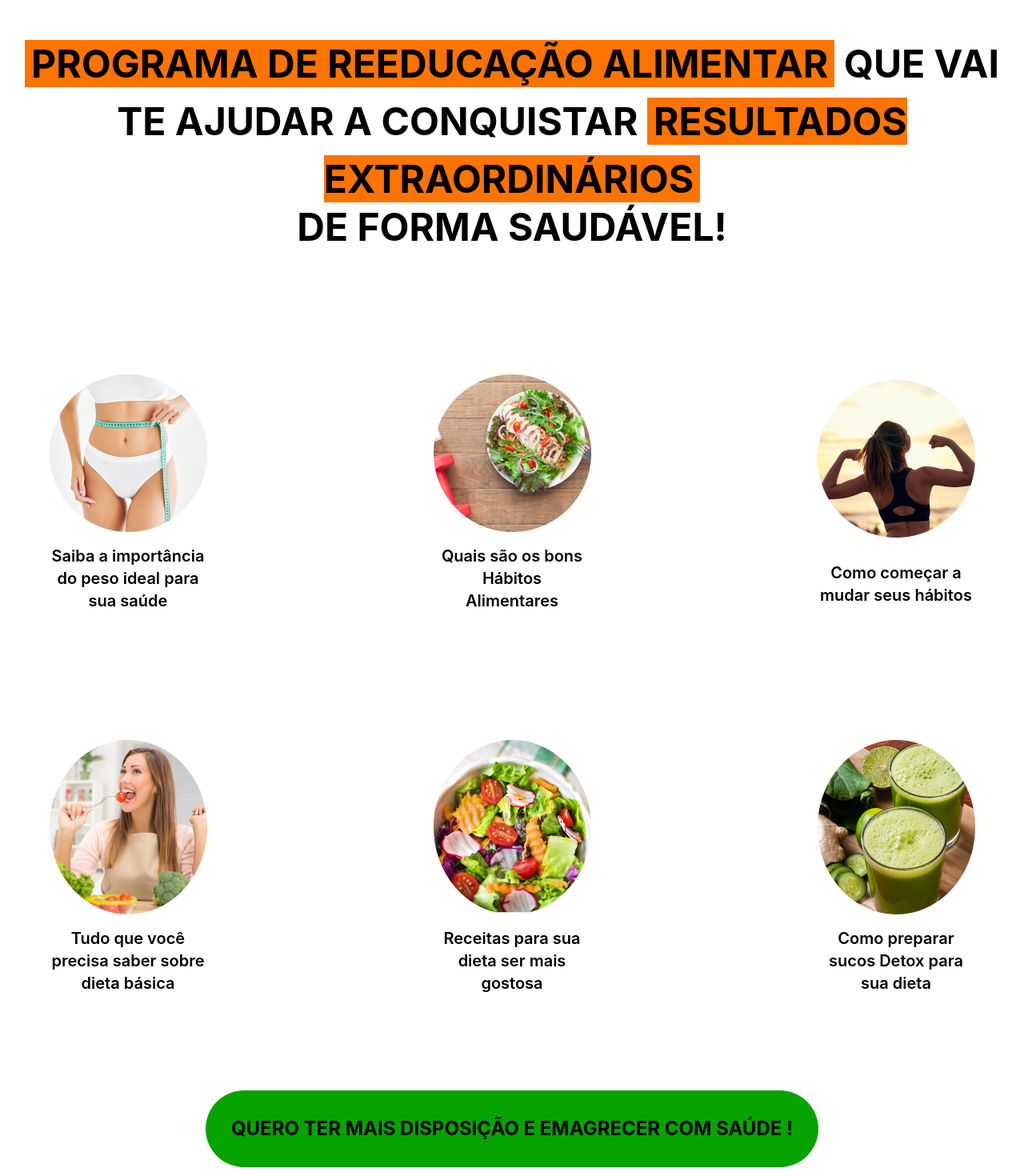
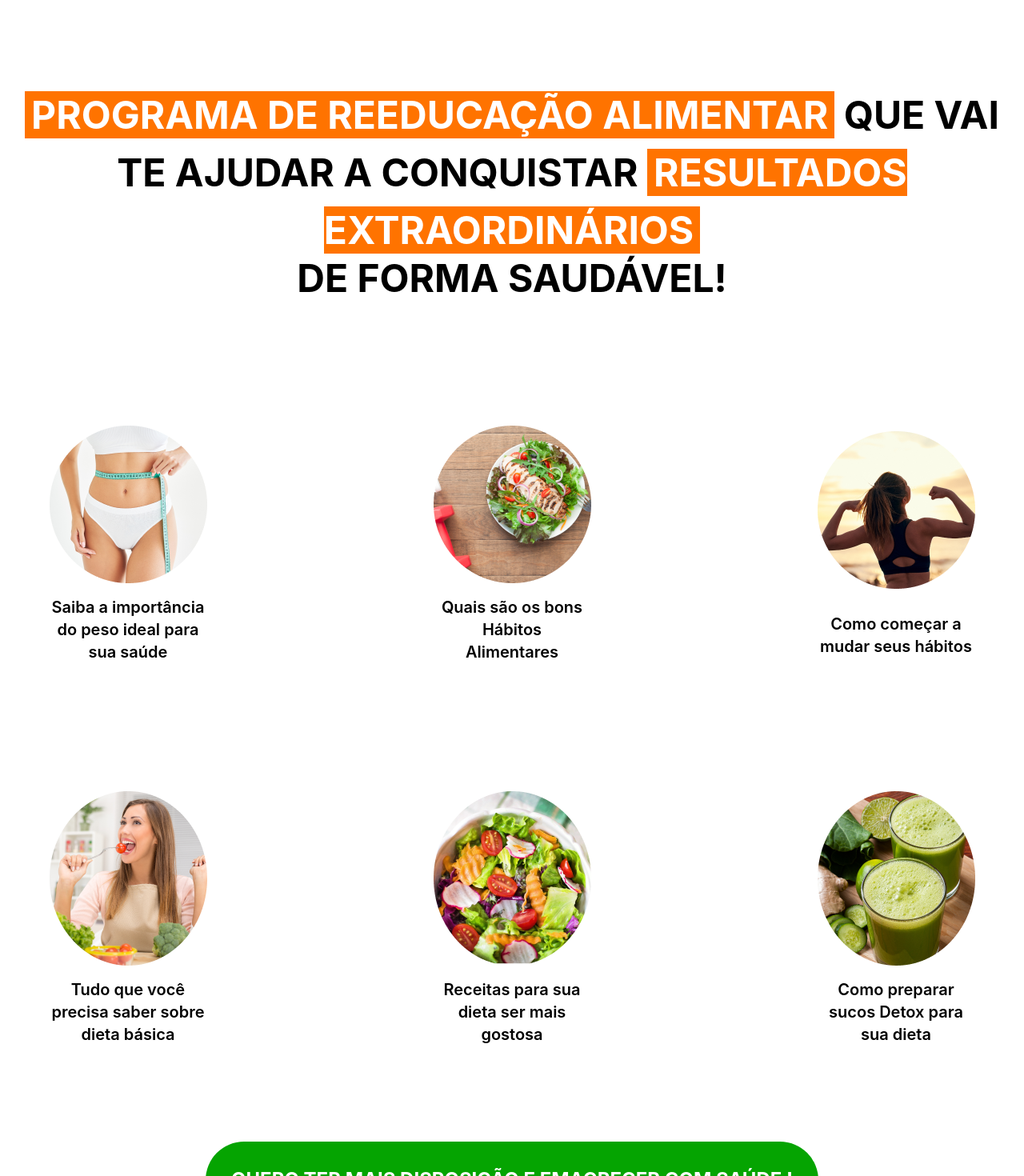
Before and after one commit to MarkOliv/ebook-guia-1.0, a Next.js app: page /components/Parte02 in a window 1280 px wide. Shown: the part 20-1490 px from the top of the page at 80% size. Built offline with nearby package versions, Linux system fonts and the light colour scheme.

Commit message:
change bg color

```diff
--- a/pages/components/Parte02.tsx
+++ b/pages/components/Parte02.tsx
@@ -43,14 +43,14 @@ const Parte02 = () => {
   ]);
 
   return (
-    <div className="container mx-auto">
-      <div className="flex flex-wrap justify-center my-16">
-        <h1 className="text-center text-3xl md:text-5xl  font-bold w-[1500px] px-1 md:px-0">
-          <span className="bg-[#FF7300] px-2 leading-normal ">
+    <div className="container mx-auto bg-white">
+      <div className="flex flex-wrap justify-center my-16 text-black">
+        <h1 className="text-center text-3xl md:text-5xl  font-bold w-[1500px] px-1 md:px-0 mt-16">
+          <span className="bg-[#FF7300] px-2 leading-normal text-white ">
             PROGRAMA DE REEDUCAÇÃO ALIMENTAR
           </span>{" "}
           QUE VAI TE AJUDAR A CONQUISTAR{" "}
-          <span className="bg-[#FF7300] px-2 leading-normal ">
+          <span className="bg-[#FF7300] px-2 leading-normal text-white">
             RESULTADOS EXTRAORDINÁRIOS
           </span>
           <br />
@@ -77,7 +77,7 @@ const Parte02 = () => {
         <div id="botao01" className="px-2 md:px-0">
           <a
             href="#"
-            className="flex justify-center items-center text-center bg-[#05A401] rounded-full p-8 my-10 text-xl md:text-2xl font-bold hover:bg-[#026B00]"
+            className="flex justify-center items-center text-center bg-[#05A401] rounded-full p-8 my-10 text-xl md:text-2xl font-bold hover:bg-[#026B00] text-white"
           >
             QUERO TER MAIS DISPOSIÇÃO E EMAGRECER COM SAÚDE !
           </a>
```
